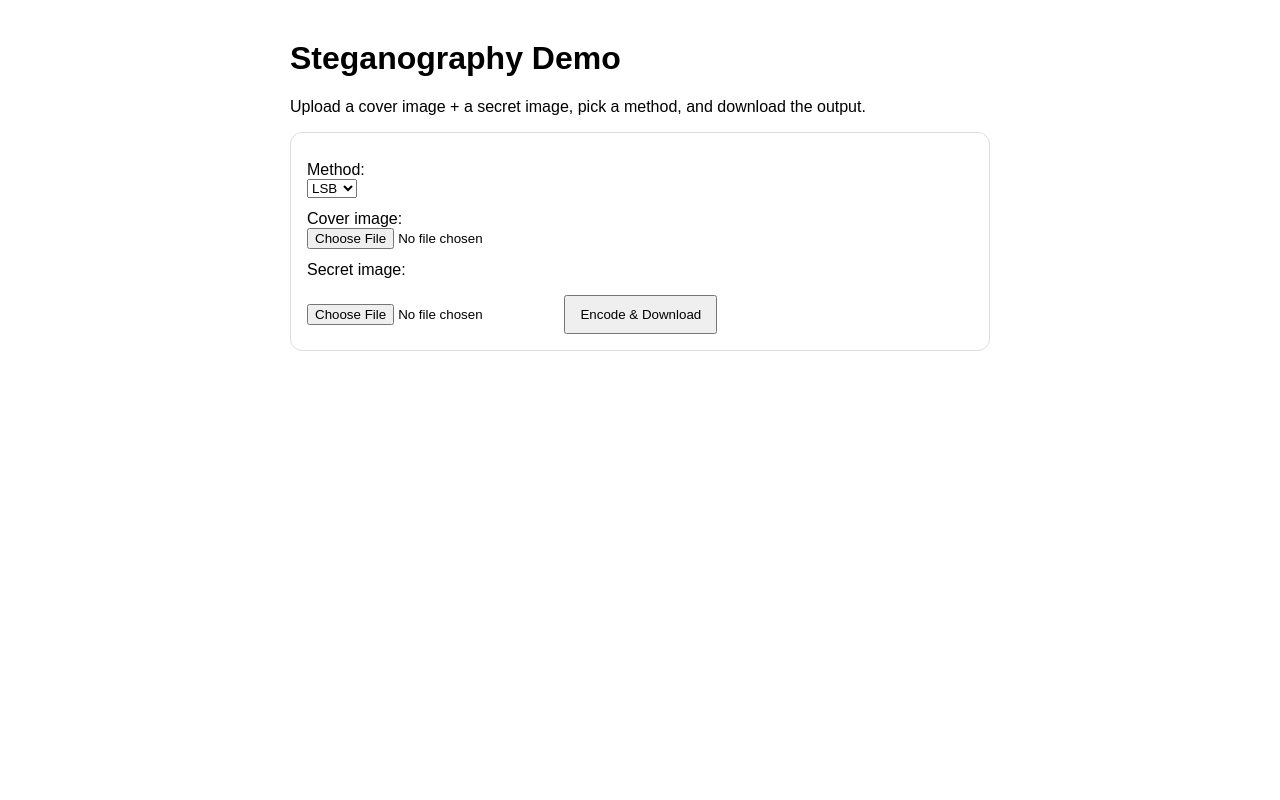
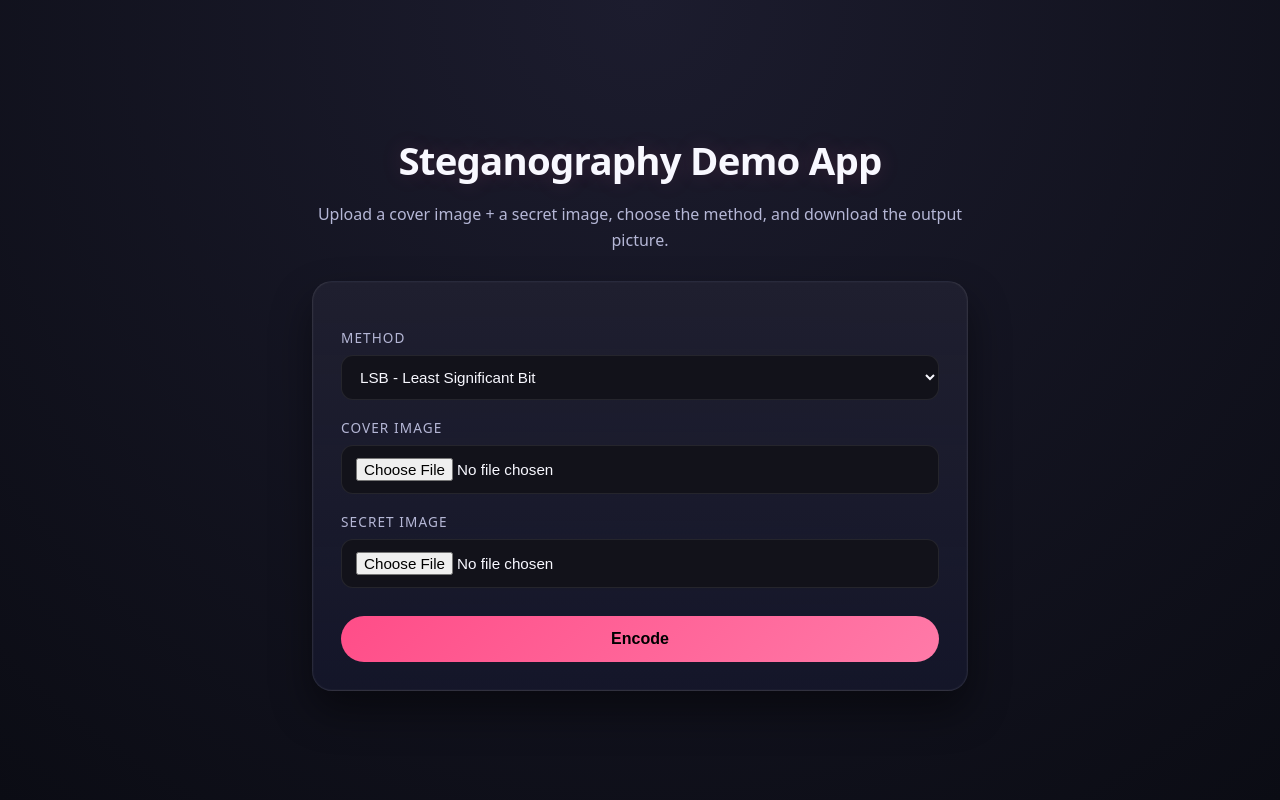
Before and after one commit to marijanedelkovska/steganography-demo-app, a Flask app: page / in a window 1280 px wide. Run offline with Flask 3, Linux system fonts and the light colour scheme.

Commit message:
Style index page

```diff
--- a/templates/index.html
+++ b/templates/index.html
@@ -1,35 +1,178 @@
 <!doctype html>
-<html>
+<html lang="en">
 <head>
-  <meta charset="utf-8" />
+    <meta charset="utf-8"/>
     <title>Steganography Demo</title>
+
     <style>
-    body { font-family: Arial; max-width: 700px; margin: 40px auto; }
-    .box { border: 1px solid #ddd; padding: 16px; border-radius: 12px; }
-    label { display: block; margin-top: 12px; }
-    button { margin-top: 16px; padding: 10px 14px; }
+        /*:root {*/
+        /*    --bg: #0f0f14;*/
+        /*    --card: #1a1a24;*/
+        /*    --accent: #ff4d88;*/
+        /*    --accent-soft: rgba(255, 77, 136, 0.2);*/
+        /*    --text: #f5f5f7;*/
+        /*    --muted: #a1a1b3;*/
+        /*    --border: #2a2a3a;*/
+        /*}*/
+
+        :root {
+            --bg: #0b0c14;
+            --card: rgba(22, 24, 46, 0.75);
+            --accent: #ff5c8a;
+            --accent-hover: #ff7aa2;
+            --accent-soft: rgba(255, 92, 138, 0.25);
+            --text: #f8f8ff;
+            --muted: #b5b7d6;
+            --border: rgba(255, 255, 255, 0.08);
+        }
+
+
+        * {
+            box-sizing: border-box;
+        }
+
+        body {
+            margin: 0;
+            min-height: 100vh;
+            background: radial-gradient(circle at top, #1c1c2e, var(--bg));
+            color: var(--text);
+            font-family: system-ui, -apple-system, BlinkMacSystemFont, "Segoe UI",
+            sans-serif;
+            display: flex;
+            align-items: center;
+            justify-content: center;
+        }
+
+        .container {
+            max-width: 720px;
+            width: 100%;
+            padding: 32px;
+        }
+
+        h1 {
+            margin-bottom: 6px;
+            font-size: 2.4rem;
+            letter-spacing: -0.02em;
+            text-shadow: 0 0 22px rgba(255, 92, 138, 0.15);
+        }
+
+        p {
+            color: var(--muted);
+            margin-bottom: 28px;
+            line-height: 1.6;
+        }
+
+        .box {
+            background: linear-gradient(180deg, #1f1f2f, var(--card));
+            border: 1px solid var(--border);
+            border-radius: 20px;
+            padding: 28px;
+            box-shadow: 0 20px 40px rgba(0, 0, 0, 0.45),
+            inset 0 0 0 1px rgba(255, 255, 255, 0.02);
+        }
+
+        label {
+            margin-top: 18px;
+            display: block;
+            font-size: 0.85rem;
+            text-transform: uppercase;
+            letter-spacing: 0.08em;
+            color: var(--muted);
+        }
+
+        select,
+        input[type="file"] {
+            width: 100%;
+            margin-top: 8px;
+            padding: 12px 14px;
+            border-radius: 12px;
+            border: 1px solid var(--border);
+            background: #12121a;
+            color: var(--text);
+            font-size: 0.95rem;
+            transition: border 0.2s ease, box-shadow 0.2s ease;
+        }
+
+        select:focus,
+        input[type="file"]:focus {
+            outline: none;
+            border-color: var(--accent);
+            box-shadow: 0 0 0 4px var(--accent-soft);
+        }
+
+        button {
+            width: 100%;
+            margin-top: 28px;
+            padding: 14px;
+            border-radius: 999px;
+            border: none;
+            background: linear-gradient(135deg, #ff4d88, #ff7aa8);
+            color: #000;
+            font-weight: 600;
+            font-size: 1rem;
+            cursor: pointer;
+            transition: transform 0.15s ease, box-shadow 0.15s ease;
+            /*box-shadow: 0 10px 30px rgb(101, 21, 21);*/
+        }
+
+        button:hover {
+            transform: translateY(-2px);
+            box-shadow: 0 16px 40px rgba(255, 77, 136, 0.45);
+            /*background: linear-gradient(135deg, rgba(77, 255, 136, 0.71), rgba(77, 255, 136, 0.63));*/
+        }
+
+        button:active {
+            transform: translateY(0);
+        }
+
+        ul {
+            margin-top: 20px;
+            padding-left: 0;
+            list-style: none;
+        }
+
+        li {
+            background: rgba(255, 77, 136, 0.12);
+            border: 1px solid rgba(255, 77, 136, 0.35);
+            color: #ff9bbb;
+            padding: 12px 14px;
+            border-radius: 12px;
+            font-size: 0.9rem;
+            margin-top: 10px;
+        }
     </style>
 </head>
+
 <body>
-  <h1>Steganography Demo</h1>
-  <p>Upload a cover image + a secret image, pick a method, and download the output.</p>
+<div class="container">
+    <h1 style="text-align: center;">Steganography Demo App</h1>
+    <p style="text-align: center;">Upload a cover image + a secret image, choose the method, and download the output
+        picture.</p>
 
     <div class="box">
         <form action="/encode" method="post" enctype="multipart/form-data">
-      <label>Method:</label>
+            <label>Method</label>
+
+            {% set method_labels = {
+            "LSB": "LSB - Least Significant Bit",
+            "DCT": "DCT - Discrete Cosine Transformation",
+            "PVD": "PVD - Pixel Value Differencing"
+            } %}
+
+
             <select name="method">
                 {% for m in methods %}
-          <option value="{{m}}">{{m}}</option>
+                <option value="{{ m }}">{{ method_labels.get(m, m) }}</option>
                 {% endfor %}
             </select>
 
-      <label>Cover image:</label>
-      <input type="file" name="cover" accept="image/*" required />
+            <label>Cover image</label>
+            <input type="file" name="cover" accept="image/*" required/>
 
-      <label>Secret image:</label>
-      <input type="file" name="secret" accept="image/*" required />
+            <label>Secret image</label>
+            <input type="file" name="secret" accept="image/*" required/>
 
-      <button type="submit">Encode & Download</button>
+            <button type="submit">Encode</button>
         </form>
     </div>
 
@@ -37,10 +180,11 @@
     {% if messages %}
     <ul>
         {% for msg in messages %}
-          <li style="color: red;">{{ msg }}</li>
+        <li>{{ msg }}</li>
         {% endfor %}
     </ul>
     {% endif %}
     {% endwith %}
+</div>
 </body>
 </html>
```
Lines whose indentation alone changed are shown as unchanged.
